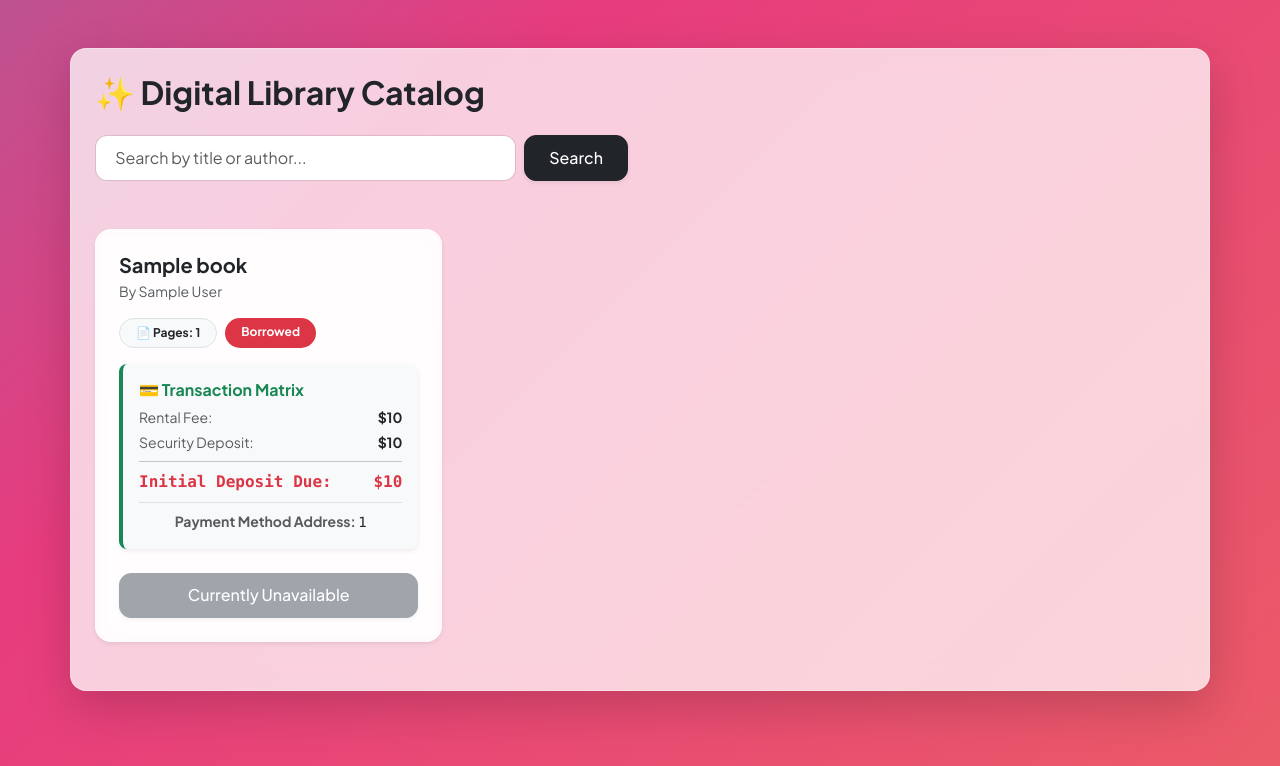
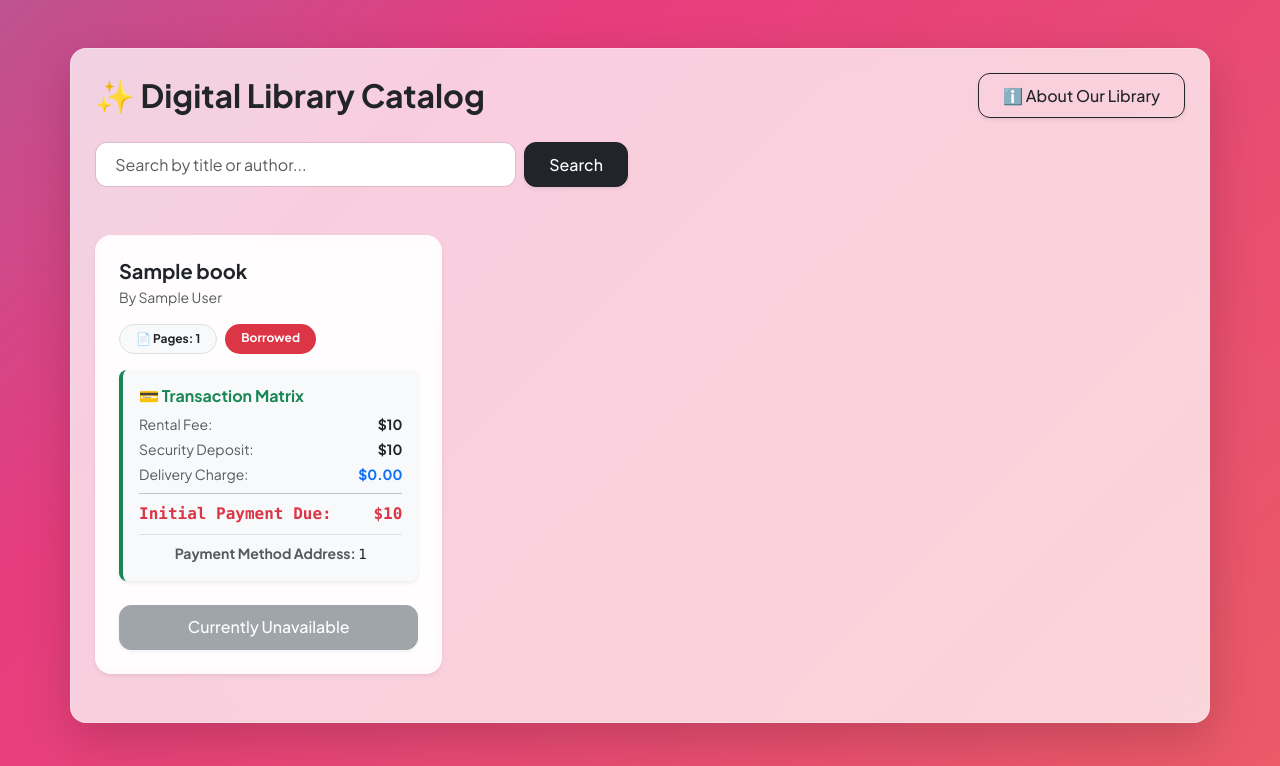
Before and after one commit to AryanTulsyan/Library, a Django app: template books/templates/books/book_list.html in a window 1280 px wide. Shown: the top 766 px of the page. Run offline with Django 3.2, Linux system fonts and the light colour scheme; the template is opened without the code that fills it: most values are stand-ins (such as "Sample title", 1, 10 or a date in 2020).

Commit message:
UI: Add live delivery fee calculator logic and restore library info route

```diff
--- a/books/templates/books/book_list.html
+++ b/books/templates/books/book_list.html
@@ -81,6 +81,7 @@
 
     <div class="d-flex align-items-center justify-content-between mb-4 flex-wrap gap-3">
         <h2 class="fw-bold m-0 text-dark">✨ Digital Library Catalog</h2>
+        <a href="{% url 'about_page' %}" class="btn btn-outline-dark custom-btn shadow-sm">ℹ️ About Our Library</a>
     </div>
 
     <div class="row mb-5">
@@ -132,10 +133,14 @@
                             <span class="text-muted">Security Deposit:</span>
                             <span class="fw-bold">${{ book.deposit_fee }}</span>
                         </div>
+                        <div class="d-flex justify-content-between small mb-1">
+                            <span class="text-muted">Delivery Charge:</span>
+                            <span class="fw-bold text-primary">$<span id="delivery-display-{{ book.id }}">0.00</span></span>
+                        </div>
                         <hr class="my-2">
                         <div class="d-flex justify-content-between font-monospace text-danger fw-bold mb-2">
-                            <span>Initial Deposit Due:</span>
-                            <span>${{ book.deposit_fee }}</span>
+                            <span>Initial Payment Due:</span>
+                            <span>$<span id="total-display-{{ book.id }}">{{ book.deposit_fee }}</span></span>
                         </div>
 
                         {% if book.payment_number and book.payment_number != "YOUR-PAYMENT-NUMBER-HERE" %}
@@ -159,8 +164,14 @@
                                     <input type="tel" name="borrower_phone" class="form-control form-control-sm custom-input bg-white" placeholder="Enter mobile number" required>
                                 </div>
                                 <div class="mb-3">
-                                    <label class="form-label small fw-bold text-muted mb-0">📍 Delivery Address:</label>
-                                    <input type="text" name="delivery_location" class="form-control form-control-sm custom-input bg-white" placeholder="Where should we send it?" required>
+                                    <label class="form-label small fw-bold text-muted mb-0">📍 Delivery Address / Drop-off Location:</label>
+                                    <input type="text"
+                                           id="location-input-{{ book.id }}"
+                                           name="delivery_location"
+                                           class="form-control form-control-sm custom-input bg-white"
+                                           placeholder="Type 'Library Pick-up' for free, or enter address"
+                                           onkeyup="calculateLiveDelivery('{{ book.id }}', {{ book.deposit_fee }})"
+                                           required>
                                 </div>
 
                                 <button type="submit" class="btn btn-primary custom-btn w-100 shadow-sm">Confirm & Request Book</button>
@@ -179,5 +190,26 @@
         {% endfor %}
     </div>
 </div>
+
+<script>
+function calculateLiveDelivery(bookId, baseDeposit) {
+    const locationInput = document.getElementById(`location-input-${bookId}`).value.trim().toLowerCase();
+    const deliveryDisplay = document.getElementById(`delivery-display-${bookId}`);
+    const totalDisplay = document.getElementById(`total-display-${bookId}`);
+
+    let deliveryFee = 0.00;
+
+    // If the field isn't empty, and isn't a simple local counter pick-up, apply shipping fee
+    if (locationInput.length > 0 && locationInput !== "library pick-up" && locationInput !== "library pickup") {
+        deliveryFee = 2.50;
+    }
+
+    const finalTotal = parseFloat(baseDeposit) + deliveryFee;
+
+    // Render back to UI layout
+    deliveryDisplay.innerText = deliveryFee.toFixed(2);
+    totalDisplay.innerText = finalTotal.toFixed(2);
+}
+</script>
 </body>
 </html>
```
